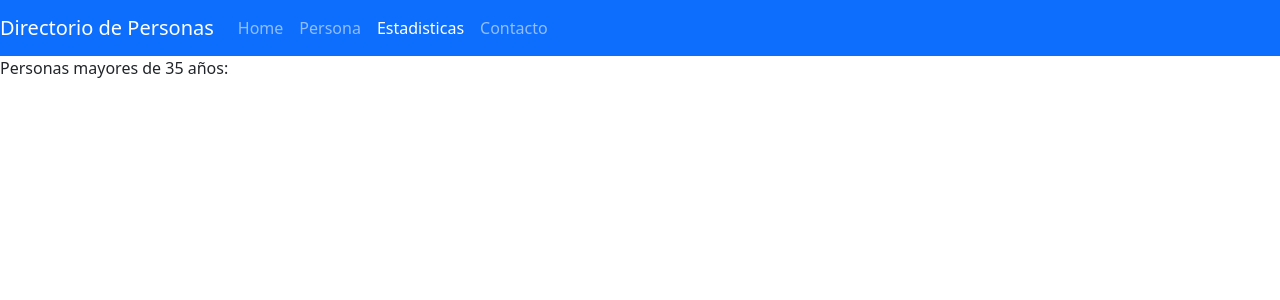
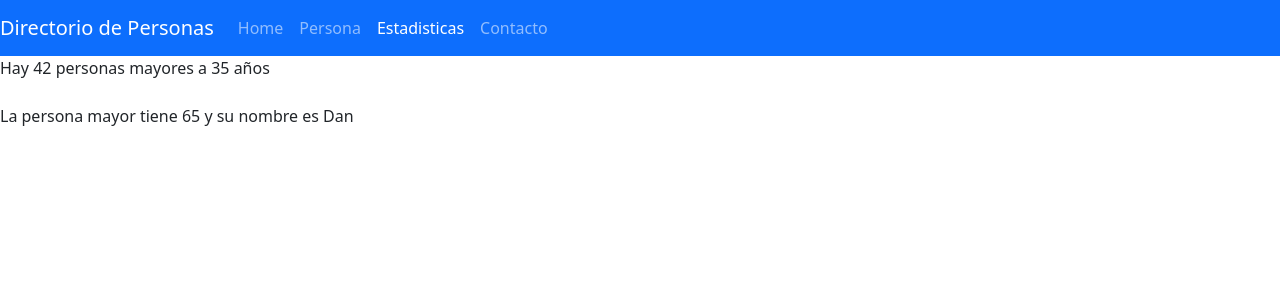
Before and after one commit to ilanraijel/EFSI-Directorio, a React (Create React App) app: page /estadisticas in a window 1280 px wide. Shown: the top 300 px of the page. Built offline with nearby package versions, Linux system fonts and the light colour scheme.

Commit message:
estadisticas

```diff
--- a/src/Estadisticas.js
+++ b/src/Estadisticas.js
@@ -1,11 +1,42 @@
+import { getByPlaceholderText } from "@testing-library/react";
 import Personas from "./Personas";
+import { Text, StyleSheet } from 'react';
+
+function mayoresDe35() {
+    let may35 = 0;
+    for (let i = 0; i < Personas.length; i++){
+        if (Personas[i].edad >= 35){
+            may35++;
+        }
+    }
+    return may35
+}
+
+function mayor() {
+    let mayor = 0
+    let dataMayor=[]
+    for (let i = 0; i < Personas.length; i++){
+        if (Personas[i].edad > mayor){
+            dataMayor = Personas[i]
+            mayor = Personas[i].edad
+        }
+    }
+    return dataMayor;
+}
 
 function Estadisticas (){
+    let data=[]
+    Personas.forEach(persona=>{
+       data.push(<li class="list-group-item">{persona.nombre}, {persona.apellido}, {persona.email}, {persona.edad}</li>)
+    })
+    let personaMayor = mayor()
+
     return(
-        <div>
-            <p>Personas mayores de 35 años: </p>
-        </div>
+
+        <ul class="list-group">
+        Hay {mayoresDe35()} personas mayores a 35 años<br></br><br></br>
+        La persona mayor tiene {personaMayor.edad} y su nombre es {personaMayor.nombre}
+        </ul>
     )
 }
-
 export default Estadisticas;
```
